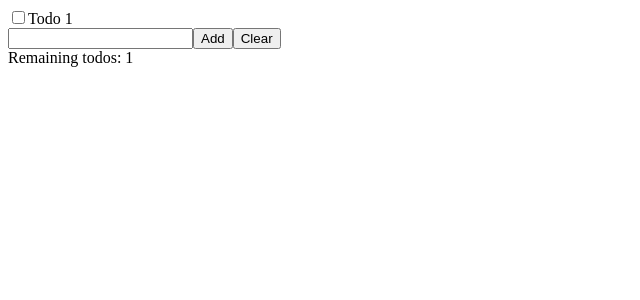
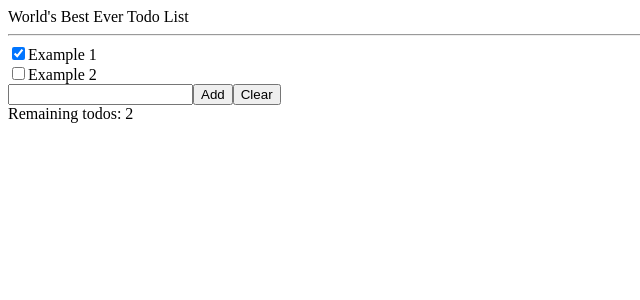
Before and after one commit to 44jovi/react-js, a React (Create React App) app in the folder example-project-basic/: page / in a window 1280 px wide. Shown: the top 300 px of the page, without its empty margins (0-640 px from the left). Built offline with nearby package versions, Linux system fonts and the light colour scheme.

Commit message:
feat(App): add onclick to 'Add' to target input value

```diff
--- a/example-project-basic/src/App.js
+++ b/example-project-basic/src/App.js
@@ -1,14 +1,33 @@
-import { useState } from "react";
+import { useState, useRef } from "react";
 import TodoList from "./TodoList";
 
 function App() {
   // Object destructuring
-  const [todos, setTodos] = useState([{ id: 1, name: "Todo 1", done: false }]);
+  const [todos, setTodos] = useState([
+    { id: 1, name: "Example 1", done: true },
+    { id: 2, name: "Example 2", done: false },
+  ]);
+
+  const todoName = useRef();
+
+  function addTodo(event) {
+    const name = todoName.current.value;
+    // Avoid adding empty todos
+    if (name === "") return;
+
+    // Implement setTodos here
+
+    // Reset input box to empty
+    todoName.current.value = null;
+  }
+
   return (
     <>
+      <div>World's Best Ever Todo List</div>
+      <hr></hr>
       <TodoList todoList={todos} />
-      <input type="text" />
-      <button>Add</button>
+      <input ref={todoName} type="text" />
+      <button onClick={addTodo}>Add</button>
       <button>Clear</button>
       <div>Remaining todos: {todos.length}</div>
     </>
```
